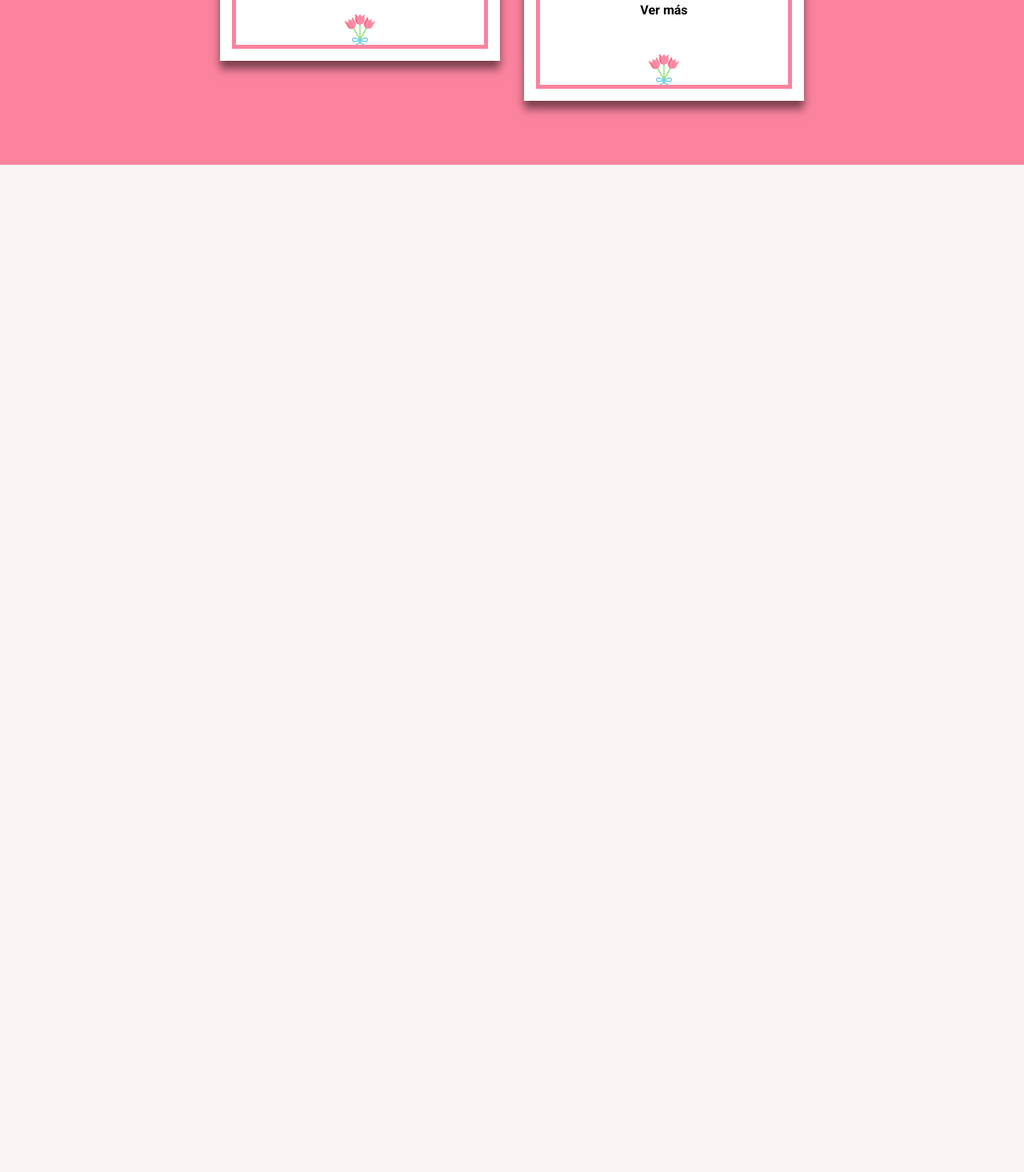
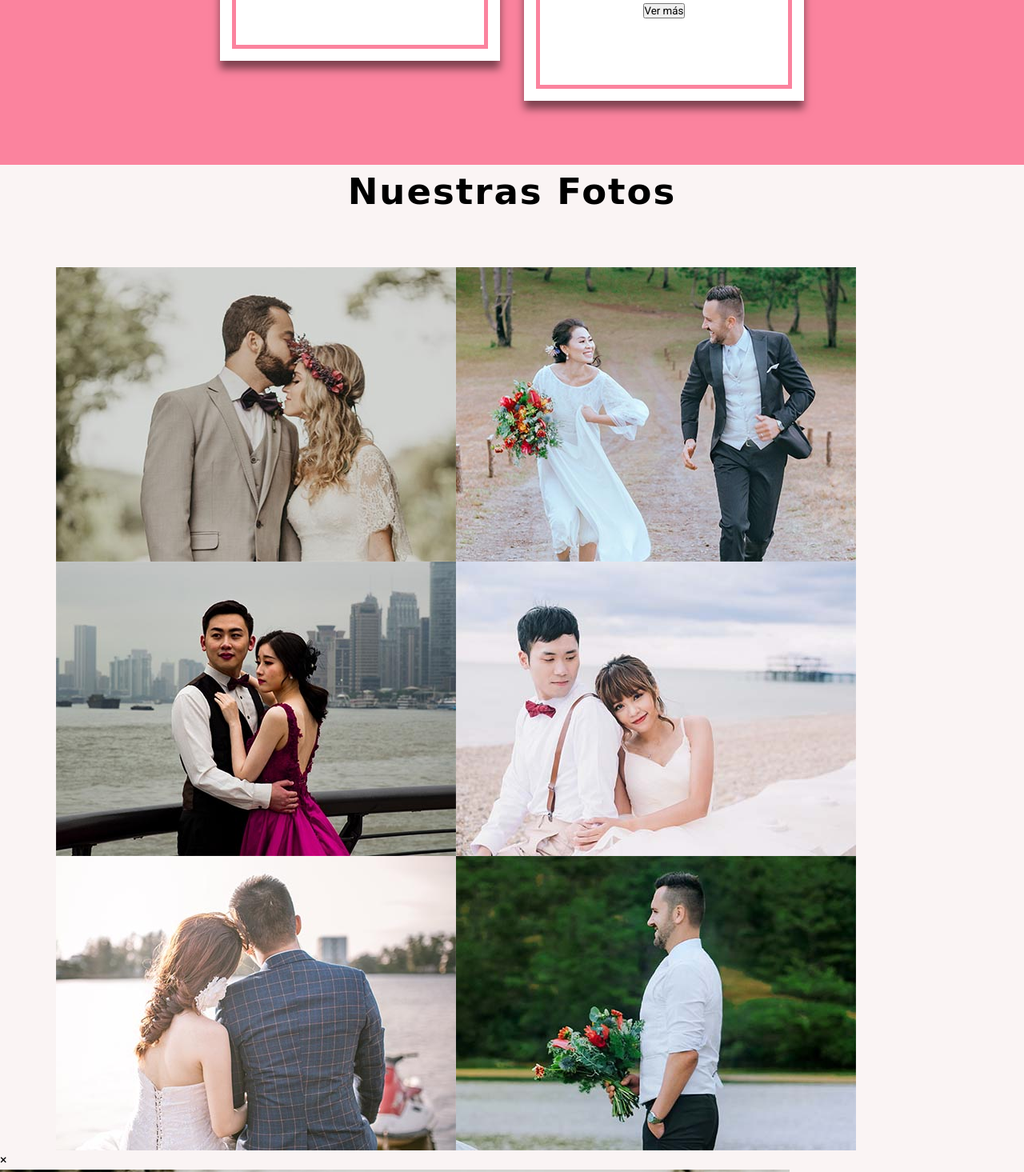
Before and after one commit to AlejandroVillasenor/AlejandroVillasenor.github.io, a plain HTML site: page boda_JYG/index.html in a window 1280 px wide. Shown: the part 2293-3758 px from the top of the page at 80% size. Before the commit the page ends 2499 px from the top, so only its background shows below. Drawn offline with Linux system fonts and the light colour scheme; a script that the page names is missing; a web font is replaced by a local one.

Commit message:
Update index.html

```diff
--- a/boda_JYG/index.html
+++ b/boda_JYG/index.html
@@ -108,8 +108,7 @@
               <span class="time">1:00 -11:00pm</span>
               <p>Corazón de María</p>
               <p>Av 8 de Julio 428, Zona Centro, 44100 Guadalajara</p>
-            <a href="https://goo.gl/maps/YEWjgTURM8bbFmUw6" class="btn">Ver más</a>
-            <img src="img/icons/flower.svg" alt="event">
+              <a href="https://goo.gl/maps/YEWjgTURM8bbFmUw6" class="btn"><button id="ubicacion">Ver más</button></a>
             </div>
           </div>
           <!-- Item end-->
@@ -121,17 +120,101 @@
               <span class="time">12:00 - 2:00am</span>
               <p>Central Park</p>
               <p>Great Lawn Oval, New York, NY 10024, Estados Unidos</p>
-            <a href="https://goo.gl/maps/M7BxUbwGCnfQDrTp8" class="btn">Ver más</a>
-            <img src="img/icons/flower.svg" alt="event">
+              <a href="https://goo.gl/maps/YEWjgTURM8bbFmUw6" class="btn"><button id="ubicacion">Ver más</button></a>
             </div>
           </div>
           <!-- Item end-->
         </div>
       </div>
+    </section>
+    <!--End evento-->
+    <!--Start fotos-->
+    <section  class="gallery-section">
+      <div class="container">
+        <div class="row">
+          <div class="section-title">
+            <h2>Nuestras fotos</h2>
+          </div>
+          <div class="row">
+            <!--foto inicia-->
+            <div class="gallery-item">
+              <div class="gallery-item-inner">
+                <img src="img/gallery/thumb/1.jpg" data-large="img/gallery/large/1.jpg" alt="couple gallery">
+              </div>
+            </div>
+            <!--foto termina-->
+            <!--foto inicia-->
+            <div class="gallery-item">
+              <div class="gallery-item-inner">
+                <img src="img/gallery/thumb/2.jpg" data-large="img/gallery/large/2.jpg" alt="couple gallery">
+              </div>
+            </div>
+            <!--foto termina-->
+            <!--foto inicia-->
+            <div class="gallery-item">
+              <div class="gallery-item-inner">
+                <img src="img/gallery/thumb/3.jpg" data-large="img/gallery/large/3.jpg" alt="couple gallery">
+              </div>
+            </div>
+            <!--foto termina-->
+            <!--foto inicia-->
+            <div class="gallery-item">
+              <div class="gallery-item-inner">
+                <img src="img/gallery/thumb/4.jpg" data-large="img/gallery/large/4.jpg" alt="couple gallery">
+              </div>
+            </div>
+            <!--foto termina-->
+            <!--foto inicia-->
+            <div class="gallery-item">
+              <div class="gallery-item-inner">
+                <img src="img/gallery/thumb/5.jpg" data-large="img/gallery/large/5.jpg" alt="couple gallery">
+              </div>
+            </div>
+            <!--foto termina-->
+            <!--foto inicia-->
+            <div class="gallery-item">
+              <div class="gallery-item-inner">
+                <img src="img/gallery/thumb/6.jpg" data-large="img/gallery/large/6.jpg" alt="couple gallery">
+              </div>
+            </div>
+            <!--foto termina-->
+          </div>
+      </div>
+    </section>
+    <!--End fotos-->
+    <!--Gallery popup start-->
+    <div class="gallery-popup">
+        <div class="gp-container">
+            <div class="gp-counter"></div>
+            <div class="gp-close">&times;</div>
+            <img src="img/gallery/large/1.jpg" class="gp-img" alt="gallery img">
+            <div class="gp-controls">
+                <div class="prev">
+                  <i class="fas fa-angle-left"></i>
+                </div>
+                <div class="next">
+                  <i class="fas fa-angle-right"></i>
+                </div>
+            </div>
+        </div>
+    </div>
+    <!--Gallery popup end-->
+    <!--Start mesa de regalos-->
+    <section class="gift-section">
+      <div class="container">
+        <div class="row">
+          <div class="section-title">
+            <h2>Mesa de regalos</h2>
+          </div>
+          <div class="row">
+          </div>
+        </div>
+      </div>
+    </section>
+    <!---End mesa de regalos-->
     <!--jquery-->
     <script src="js/jquery.min.js"></script>
     <!--main-->
     <script src="js/main.js"></script>
-
   </body>
 </html>
```
Lines whose indentation alone changed are shown as unchanged.
